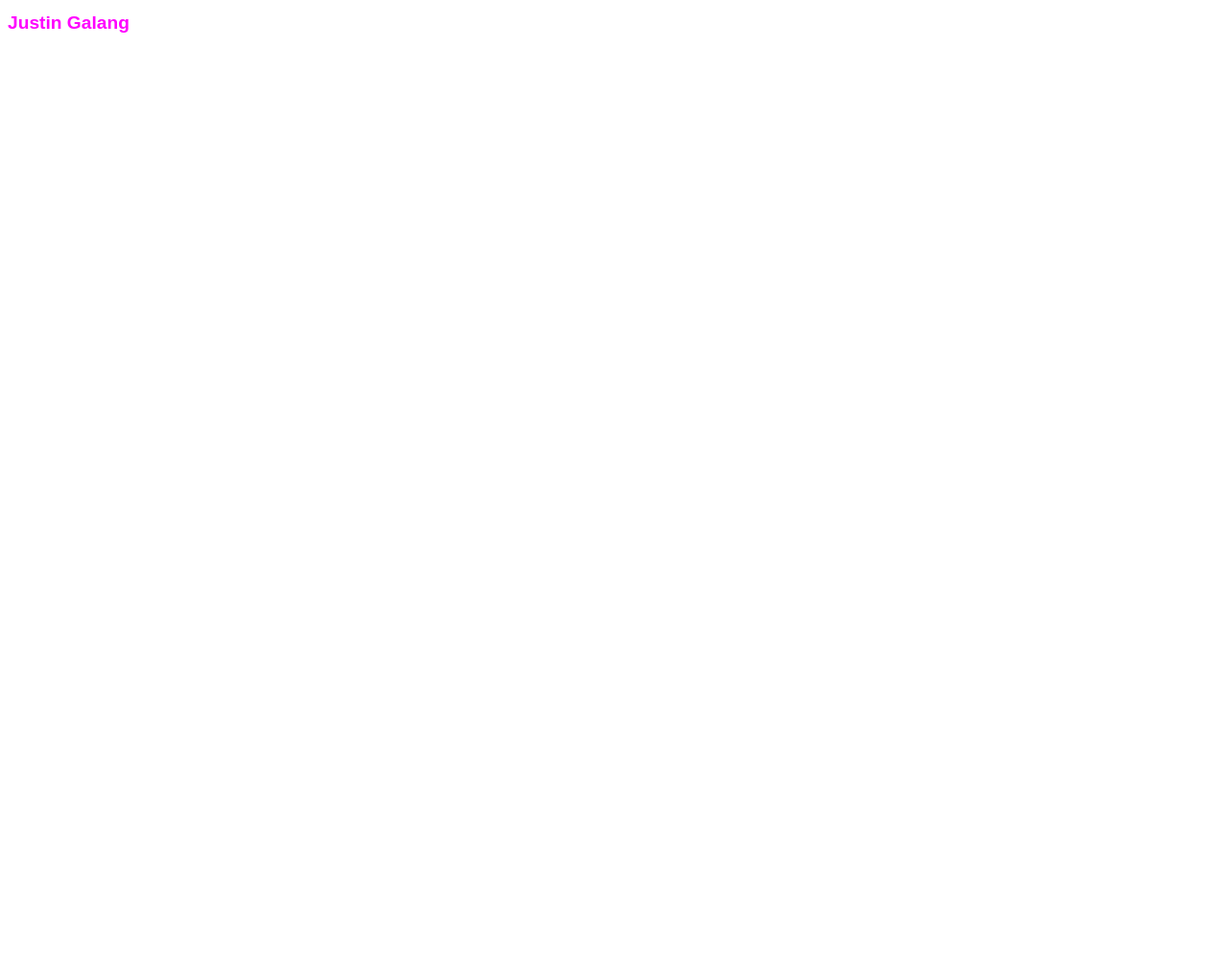
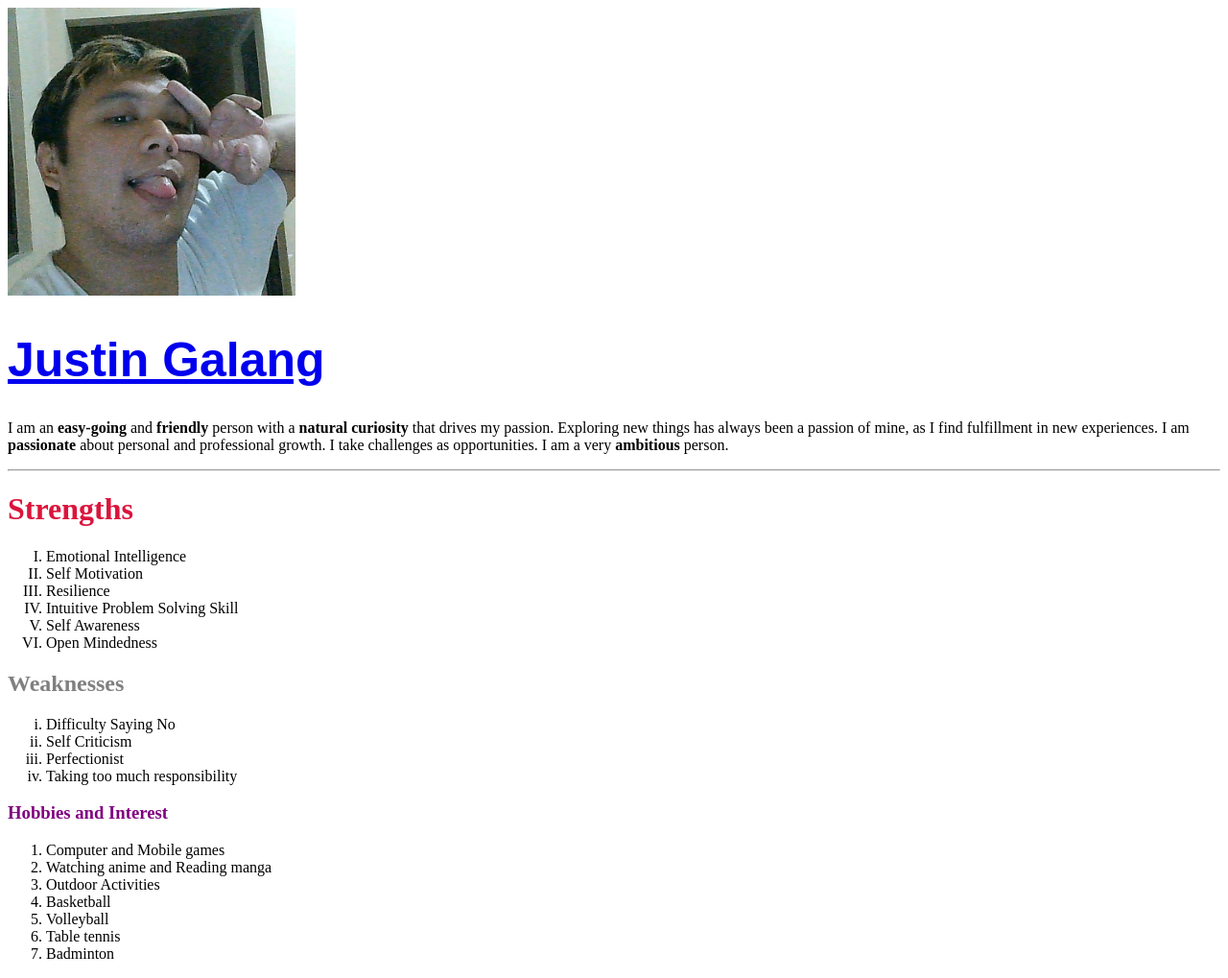
Before and after one commit to JstnGlng/kodego-lab-exercise, a plain HTML site: page index.html in a window 1280 px wide. Shown: the whole page at 96% size. Before the commit the page ends 800 px from the top, so only its background shows below. Drawn offline with Linux system fonts and the light colour scheme.

Commit message:
First Commit

```diff
--- a/index.html
+++ b/index.html
@@ -6,15 +6,53 @@
     <title>My first Activity</title>
   </head>
   <body>
+    <img src="./Yeah.jpg" height="300" />
     <h1
       style="
         color: magenta;
-        font-size: larger;
+        font-size: 50px;
         font-family: Arial, Helvetica, sans-serif;
       "
     >
-      Justin Galang
+      <a href="https://www.facebook.com/jgalang16/">Justin Galang</a>
     </h1>
-    <p></p>
+    <p>
+      I am an <b>easy-going</b> and <b>friendly</b> person with a
+      <b>natural curiosity</b> that drives my passion. Exploring new things has
+      always been a passion of mine, as I find fulfillment in new experiences. I
+      am <b>passionate</b> about personal and professional growth. I take
+      challenges as opportunities. I am a very <b>ambitious</b> person.
+    </p>
+    <div>
+      <h1 style="float: left"></h1>
+      <h2 style="float: right"></h2>
+    </div>
+    <hr />
+    <h1 style="color: crimson">Strengths</h1>
+    <ol type="I">
+      <li>Emotional Intelligence</li>
+      <li>Self Motivation</li>
+      <li>Resilience</li>
+      <li>Intuitive Problem Solving Skill</li>
+      <li>Self Awareness</li>
+      <li>Open Mindedness</li>
+    </ol>
+    <h2 style="color: gray">Weaknesses</h2>
+    <ol type="i">
+      <li>Difficulty Saying No</li>
+      <li>Self Criticism</li>
+      <li>Perfectionist</li>
+      <li>Taking too much responsibility</li>
+    </ol>
+    <h3 style="color: purple">Hobbies and Interest</h3>
+    <ol>
+      <li>Computer and Mobile games</li>
+      <li>Watching anime and Reading manga</li>
+      <li>Outdoor Activities</li>
+      <li>Basketball</li>
+      <li>Volleyball</li>
+      <li>Table tennis</li>
+      <li>Badminton</li>
+    </ol>
   </body>
 </html>
```
